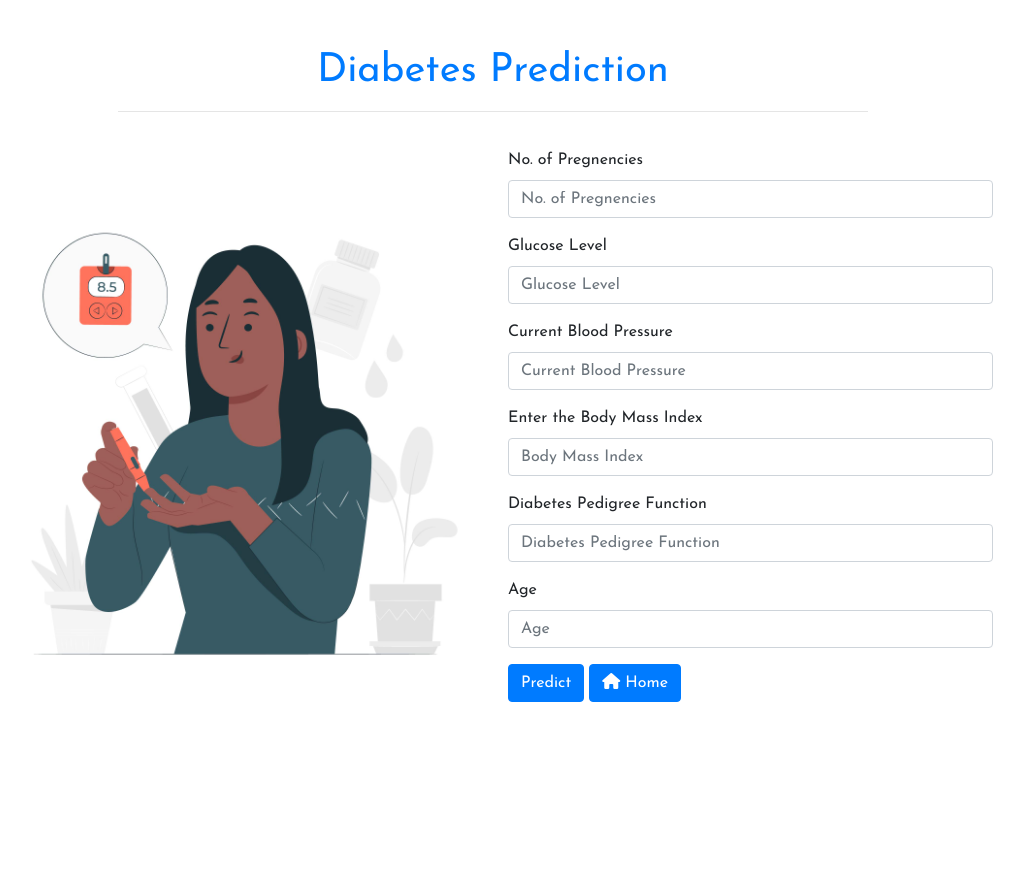
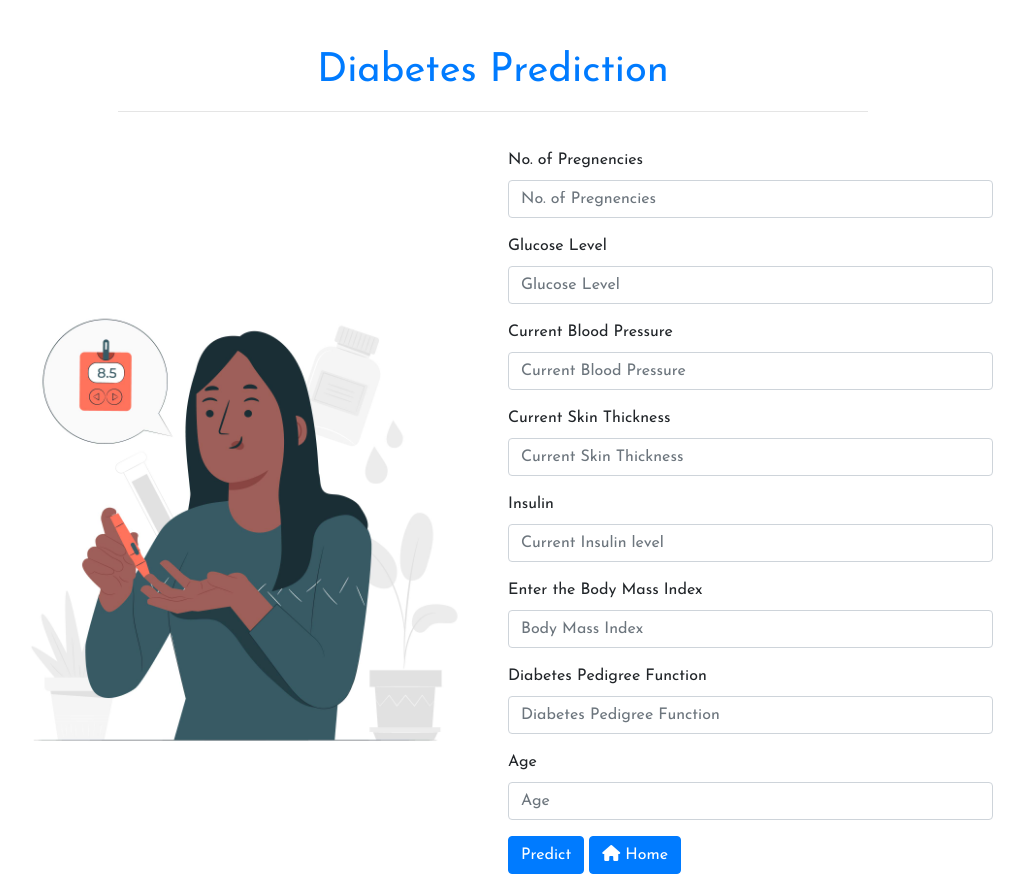
Before and after one commit to Talha-Fakih/Smart-Disease-Prediciton, a Flask app: page /diabetes in a window 1280 px wide. Shown: the whole page, without its empty margins (147-1171 px from the left). Before the commit the page ends 702 px from the top, so only its background shows below. Run offline with Flask 2, Linux system fonts and the light colour scheme; some libraries are stand-ins or nearby versions.

Commit message:
some changes

```diff
--- a/static/css/styles.css
+++ b/static/css/styles.css
@@ -246,7 +246,7 @@ img {
   display: inline-block;
   background-color: var(--first-color);
   color: #fff;
-  padding: 0.75rem 2.5rem;
+  padding: 1.1rem 2.75rem;
   font-weight: var(--font-semi);
   border-radius: 0.5rem;
   cursor: pointer;
--- a/templates/diabetes.html
+++ b/templates/diabetes.html
@@ -91,6 +91,7 @@
                   placeholder="Glucose Level"
                 />
               </div>
+
               <div class="form-group">
                 <label for="BloodPressure">Current Blood Pressure</label>
                 <input
@@ -100,6 +101,28 @@
                   name="BloodPressure"
                   required="required"
                   placeholder="Current Blood Pressure"
+                />
+              </div>
+              <div class="form-group">
+                <label for="SkinThickness">Current Skin Thickness</label>
+                <input
+                  class="form-control"
+                  type="number"
+                  id="SkinThickness"
+                  name="SkinThickness"
+                  required="required"
+                  placeholder="Current Skin Thickness"
+                />
+              </div>
+              <div class="form-group">
+                <label for="Insulin">Insulin </label>
+                <input
+                  class="form-control"
+                  type="number"
+                  id="Insulin"
+                  name="Insulin"
+                  required="required"
+                  placeholder="Current Insulin level"
                 />
               </div>
               <div class="form-group">
--- a/templates/index.html
+++ b/templates/index.html
@@ -263,8 +263,8 @@
               <img src="{{ url_for('static', filename='img/Talha.png') }}" class="profile-img">
 
               <h3 class="user-name">Talha Fakih</h3>
-              <h7>Frontend Developer</h7>
-              <p>Model Integrate Testing</p>
+              <h7>Backend Developer</h7>
+              <p>Model Integrate Testing<br>Diabetes Model Development and<br>Feedback using Twilio</p>
             </div>
           </div>
         </div>
```
Also changed, not shown: templates/liver.html (+25 -0 lines).
